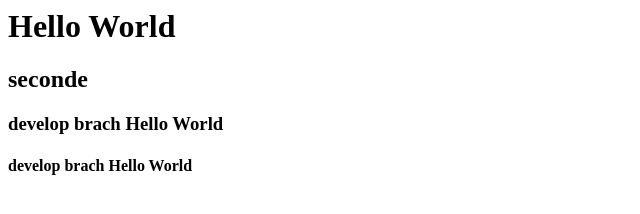
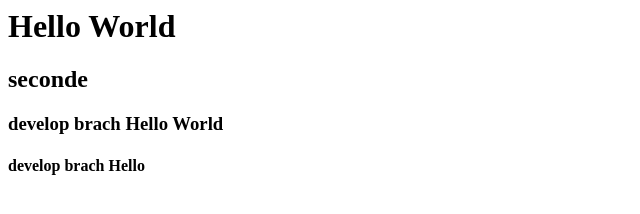
Before and after one commit to wltn153/oss_5_1, a plain HTML site: page index.html in a window 1280 px wide. Shown: the full height of the page, 0-640 px from the left. Drawn offline with Linux system fonts and the light colour scheme.

Commit message:
develop commit

```diff
--- a/index.html
+++ b/index.html
@@ -8,7 +8,7 @@
         <h2>seconde</h2>
 
         <h3>develop brach Hello World</h3>
-        <h4>develop brach Hello World</h4>
+        <h4>develop brach Hello </h4>
 
     </body>
 </html>
```
